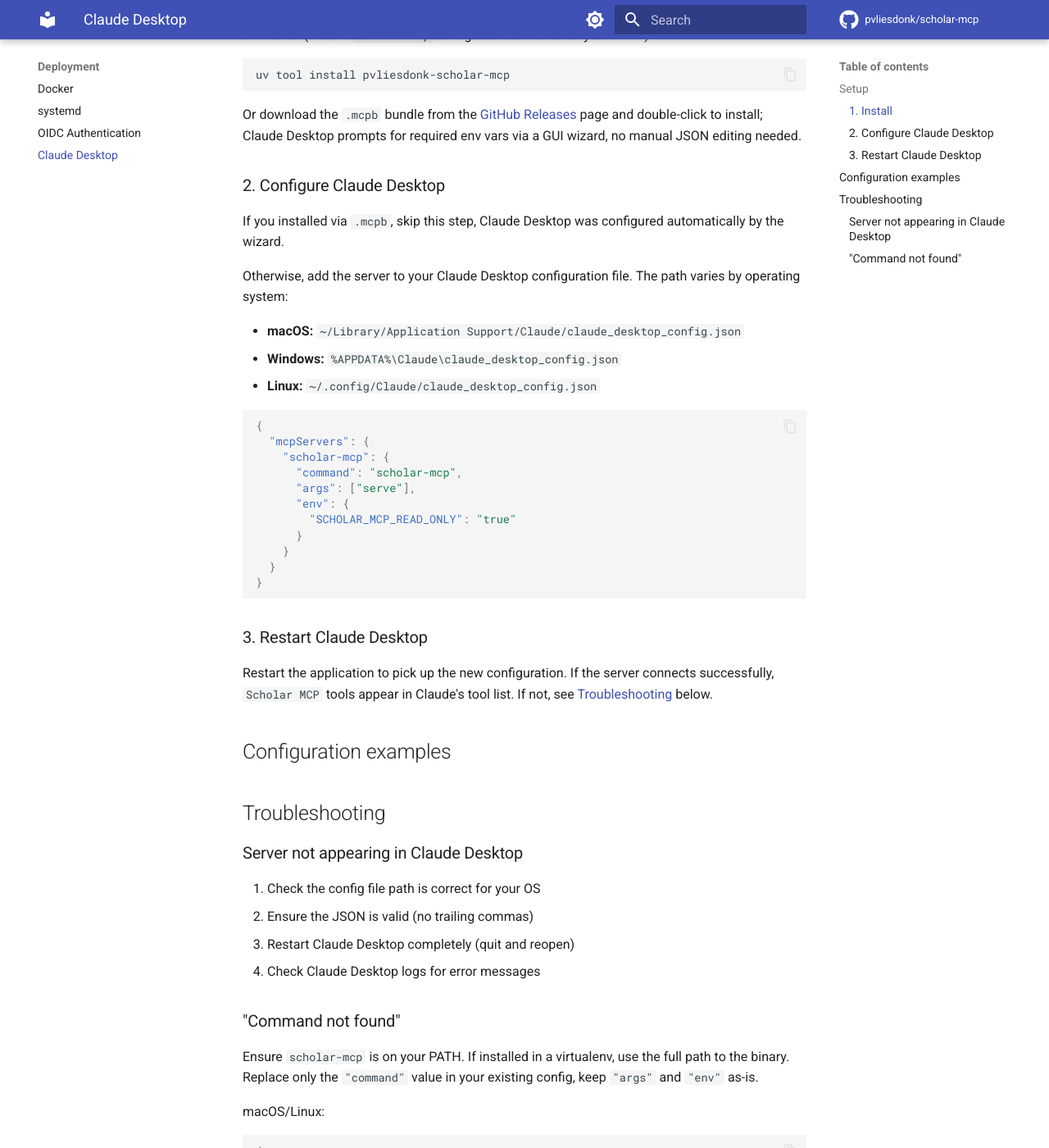
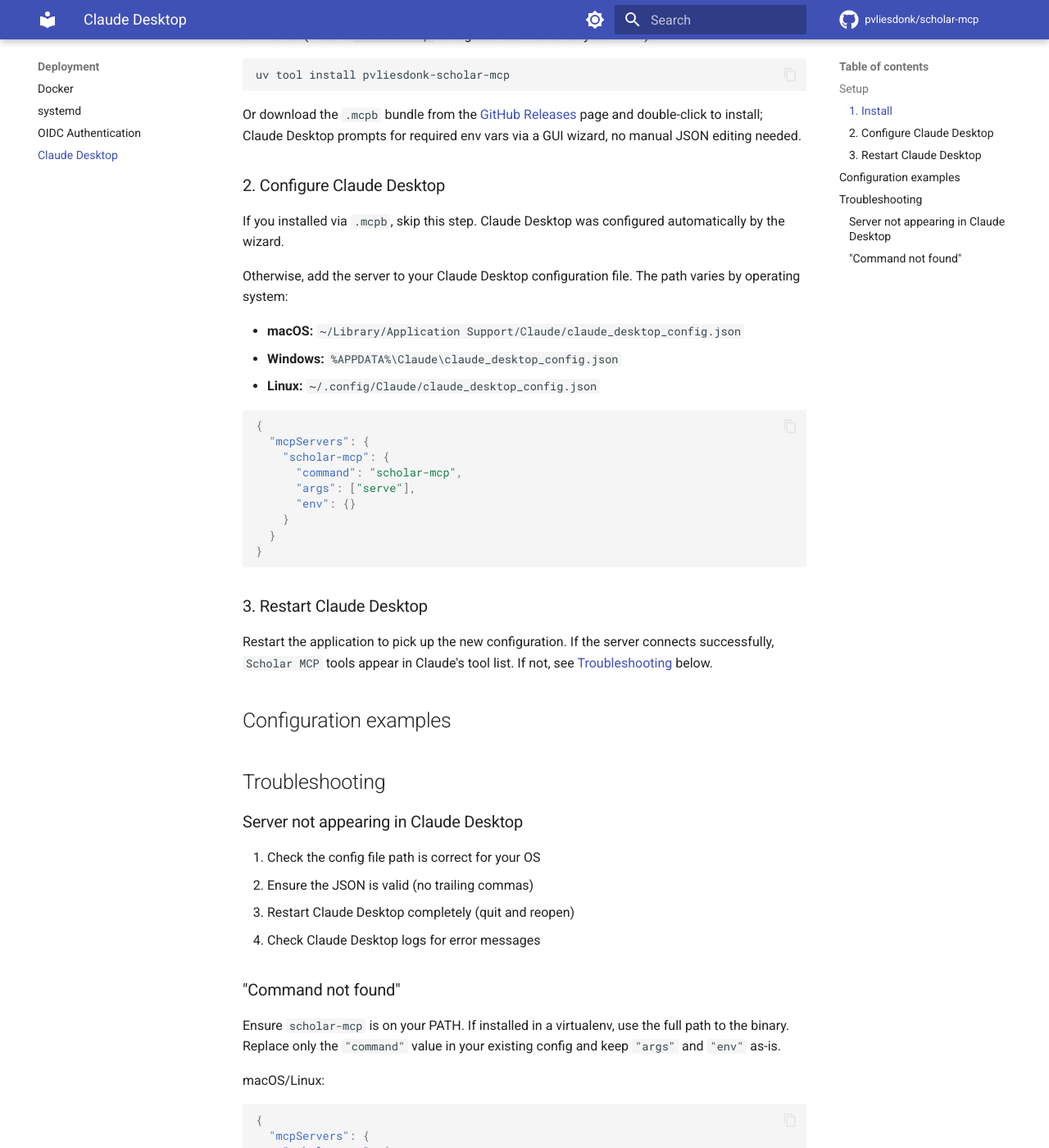
Before and after one commit to pvliesdonk/scholar-mcp, an MkDocs documentation site: the page built from docs/deployment/claude-desktop.md, in a window 1280 px wide and 1400 px high, scrolled down 458 px. Shown: the whole window at 82% size. Built offline with MkDocs 1.6.1 and Material for MkDocs 9.7.7, drawn with Linux system fonts in a browser that asks for light colours; comment, search, counter and statistics services are not loaded; the version menu is left out; some of the changed text lies outside the part shown.

Commit message:
auto-resolve 8 trivial conflicts (claude-code)

```diff
--- a/docs/deployment/claude-desktop.md
+++ b/docs/deployment/claude-desktop.md
@@ -22,7 +22,7 @@ Or download the `.mcpb` bundle from the [GitHub Releases](https://github.com/pvl
 
 ### 2. Configure Claude Desktop
 
-If you installed via `.mcpb`, skip this step, Claude Desktop was configured automatically by the wizard.
+If you installed via `.mcpb`, skip this step. Claude Desktop was configured automatically by the wizard.
 
 Otherwise, add the server to your Claude Desktop configuration file. The path varies by operating system:
 
@@ -36,9 +36,7 @@ Otherwise, add the server to your Claude Desktop configuration file. The path va
     "scholar-mcp": {
       "command": "scholar-mcp",
       "args": ["serve"],
-      "env": {
-        "SCHOLAR_MCP_READ_ONLY": "true"
-      }
+      "env": {}
     }
   }
 }
@@ -66,7 +64,7 @@ Restart the application to pick up the new configuration. If the server connects
 
 ### "Command not found"
 
-Ensure `scholar-mcp` is on your PATH. If installed in a virtualenv, use the full path to the binary. Replace only the `"command"` value in your existing config, keep `"args"` and `"env"` as-is.
+Ensure `scholar-mcp` is on your PATH. If installed in a virtualenv, use the full path to the binary. Replace only the `"command"` value in your existing config and keep `"args"` and `"env"` as-is.
 
 macOS/Linux:
 
@@ -76,9 +74,7 @@ macOS/Linux:
     "scholar-mcp": {
       "command": "/Users/me/.venvs/mcp/bin/scholar-mcp",
       "args": ["serve"],
-      "env": {
-        "SCHOLAR_MCP_READ_ONLY": "true"
-      }
+      "env": {}
     }
   }
 }
@@ -92,9 +88,7 @@ Windows (`Scripts\` not `bin\`, `.exe` suffix):
     "scholar-mcp": {
       "command": "C:\\Users\\me\\.venvs\\mcp\\Scripts\\scholar-mcp.exe",
       "args": ["serve"],
-      "env": {
-        "SCHOLAR_MCP_READ_ONLY": "true"
-      }
+      "env": {}
     }
   }
 }
```
Also changed, not shown: README.md (+19 -9 lines), docs/guides/authentication.md (+1 -1 lines), pyproject.toml (+46 -1 lines).
